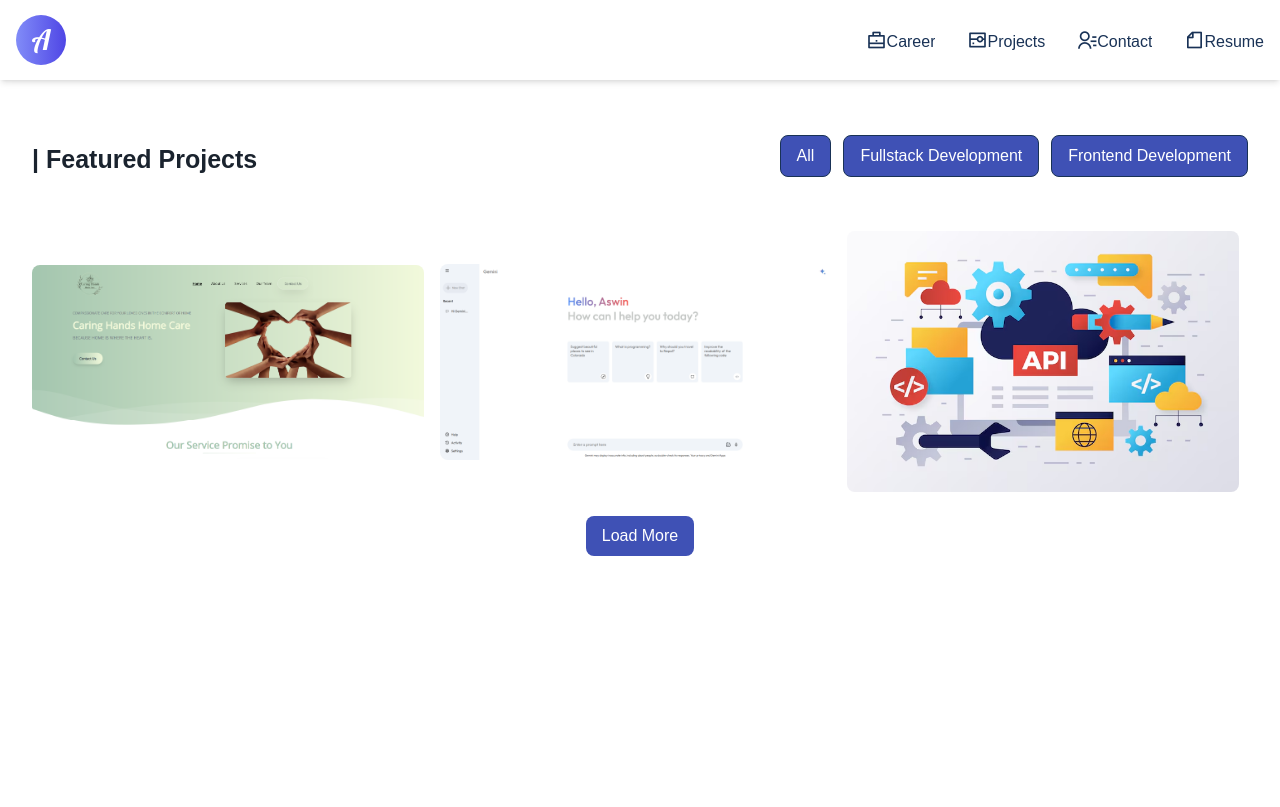
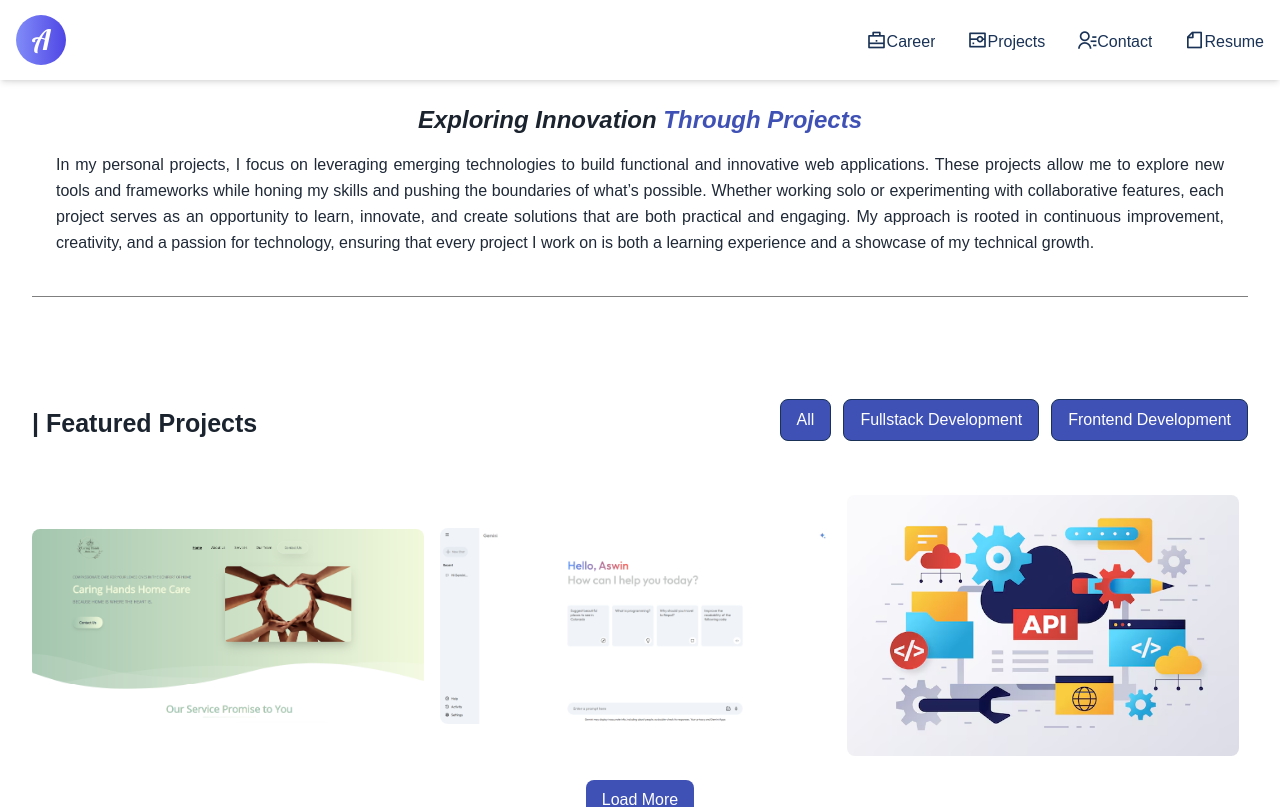
Before and after one commit to AMT98/PortfolioV3, a React (Vite) app: page /projects in a window 1280 px wide. Shown: the top 807 px of the page. Built offline with nearby package versions, Linux system fonts and the light colour scheme.

Commit message:
Added about section for each page

```diff
--- a/src/components/About.tsx
+++ b/src/components/About.tsx
@@ -1,6 +1,5 @@
 import React from "react";
 import { motion } from "framer-motion";
-import { TypingText } from "./CustomTexts";
 import { staggerContainer } from "../utils/motion.tsx";
 
 const About: React.FC = () => {
@@ -13,29 +12,21 @@ const About: React.FC = () => {
       viewport={{ once: true, amount: 0.25 }}
       className="p-6 mt-12 shadow-[rgba(0,0,0,0.5)_0px_1px_0px_0px]"
     >
-      <h1 className="text-2xl font-bold text-indigo-600 mb-4 text-center">
-        <TypingText
-          title="| Creative Developer"
-          textStyles="text-center text-primary-black"
-        />
+      <h1 className="text-2xl font-bold text-primary-black mb-4 text-center">
+        <span className="italic">Creative</span>{" "}
+        <span className="font-bold italic text-primaryColor">Developer </span>{" "}
       </h1>
-      <div className="w-full mb-4">
-        <div className="h-1 mx-auto bg-primaryColor w-64 opacity-25 my-0 py-0 rounded-t"></div>
-      </div>
       <p className="text-gray-800 leading-relaxed text-justify mb-4">
-        <span className="italic">I</span> am a versatile{" "}
-        <span className="font-bold italic text-primaryColor">
-          full-stack developer
-        </span>{" "}
-        with a passion for leveraging cutting-edge technologies to create
-        innovative web solutions. Experienced in the
-        <span className="text-primaryColor font-bold"> PERN stack</span> I
-        strive to combine strong technical expertise with effective soft skills
-        to drive impactful results. My approach is rooted in continuous
-        learning, critical thinking, and problem-solving. With a growth mindset
-        and experience working in diverse teams, I focus on delivering
-        high-quality applications that enhance user experience, client
-        satisfaction, and business success.
+        <span className="italic">I</span> am a{" "}
+        <span className="font-bold italic text-primaryColor">developer</span>{" "}
+        passionate about crafting innovative web solutions by leveraging
+        emerging technologies. My career is built on a strong foundation of
+        technical expertise combined with effective collaboration and
+        problem-solving skills. Throughout my journey, I have honed my ability
+        to drive impactful results through continuous learning and critical
+        thinking. With diverse experience across different teams, I focus on
+        delivering high-quality applications that improve user experiences and
+        contribute to business success.
       </p>
     </motion.div>
   );
--- /dev/null
+++ b/src/components/AboutContact.tsx
@@ -0,0 +1,29 @@
+import React from "react";
+import { motion } from "framer-motion";
+import { staggerContainer } from "../utils/motion.tsx";
+
+const About: React.FC = () => {
+  const staggerVariants = staggerContainer(0.1, 0.2);
+  return (
+    <motion.div
+      variants={staggerVariants}
+      initial="hidden"
+      whileInView="show"
+      viewport={{ once: true, amount: 0.25 }}
+      className="p-6 mt-12 shadow-[rgba(0,0,0,0.5)_0px_1px_0px_0px]"
+    >
+      <h1 className="text-2xl font-bold text-primary-black mb-4 text-center">
+        <span className="italic">Let’s</span>{" "}
+        <span className="font-bold italic text-primaryColor">Connect </span>{" "}
+      </h1>
+      <p className="text-gray-800 leading-relaxed text-justify mb-4">
+        I’d love to hear from you! Whether you’re interested in discussing a
+        potential project, sharing ideas, or simply want to chat about
+        technology, feel free to reach out. I’m always open to new opportunities
+        and collaborations.
+      </p>
+    </motion.div>
+  );
+};
+
+export default About;
--- /dev/null
+++ b/src/components/AboutProjects.tsx
@@ -0,0 +1,37 @@
+import React from "react";
+import { motion } from "framer-motion";
+import { staggerContainer } from "../utils/motion.tsx";
+
+const About: React.FC = () => {
+  const staggerVariants = staggerContainer(0.1, 0.2);
+  return (
+    <motion.div
+      variants={staggerVariants}
+      initial="hidden"
+      whileInView="show"
+      viewport={{ once: true, amount: 0.25 }}
+      className="p-6 mt-12 shadow-[rgba(0,0,0,0.5)_0px_1px_0px_0px]"
+    >
+      <h1 className="text-2xl font-bold text-primary-black mb-4 text-center">
+        <span className="italic">Exploring Innovation</span>{" "}
+        <span className="font-bold italic text-primaryColor">
+          Through Projects{" "}
+        </span>{" "}
+      </h1>
+      <p className="text-gray-800 leading-relaxed text-justify mb-4">
+        In my personal projects, I focus on leveraging emerging technologies to
+        build functional and innovative web applications. These projects allow
+        me to explore new tools and frameworks while honing my skills and
+        pushing the boundaries of what’s possible. Whether working solo or
+        experimenting with collaborative features, each project serves as an
+        opportunity to learn, innovate, and create solutions that are both
+        practical and engaging. My approach is rooted in continuous improvement,
+        creativity, and a passion for technology, ensuring that every project I
+        work on is both a learning experience and a showcase of my technical
+        growth.
+      </p>
+    </motion.div>
+  );
+};
+
+export default About;
--- /dev/null
+++ b/src/components/AboutResume.tsx
@@ -0,0 +1,30 @@
+import React from "react";
+import { motion } from "framer-motion";
+import { staggerContainer } from "../utils/motion.tsx";
+
+const About: React.FC = () => {
+  const staggerVariants = staggerContainer(0.1, 0.2);
+  return (
+    <motion.div
+      variants={staggerVariants}
+      initial="hidden"
+      whileInView="show"
+      viewport={{ once: true, amount: 0.25 }}
+      className="p-6 mt-12 shadow-[rgba(0,0,0,0.5)_0px_1px_0px_0px]"
+    >
+      <h1 className="text-2xl font-bold text-primary-black mb-4 text-center">
+        <span className="italic">View My </span>{" "}
+        <span className="font-bold italic text-primaryColor">Resume </span>{" "}
+      </h1>
+      <p className="text-gray-800 leading-relaxed text-justify mb-4">
+        I’ve curated my resume to highlight my skills, experience, and the
+        projects I’ve worked on. If you’re interested in seeing more about my
+        background and how I can contribute to your team, feel free to download
+        or view my resume.
+      </p>
+
+    </motion.div>
+  );
+};
+
+export default About;
--- a/src/components/Contact.tsx
+++ b/src/components/Contact.tsx
@@ -3,6 +3,7 @@ import emailjs from "emailjs-com";
 import { motion } from "framer-motion";
 import { TypingText } from "./CustomTexts";
 import { staggerContainer } from "../utils/motion.tsx";
+import AboutContact from "./AboutContact.tsx";
 
 const Contact: React.FC = () => {
   const staggerVariants = staggerContainer(0.1, 0.2);
@@ -38,7 +39,7 @@ const Contact: React.FC = () => {
       });
   };
   return (
-    <div className="mt-24 max-w-5xl max-lg:max-w-3xl mx-auto bg-white my-6 font-[sans-serif] min-h-screen">
+    <div className="max-w-5xl max-lg:max-w-3xl mx-auto bg-white my-6 font-[sans-serif] min-h-screen">
       <motion.div
         variants={staggerVariants}
         initial="hidden"
@@ -46,9 +47,10 @@ const Contact: React.FC = () => {
         viewport={{ once: true, amount: 0.25 }}
         className="text-center px-6"
       >
+        <AboutContact />
         <TypingText
           title="| Contact"
-          textStyles="text-center text-gray-800 text-3xl font-extrabold"
+          textStyles="text-center text-gray-800 text-3xl font-extrabold mt-12"
         />
       </motion.div>
 
--- a/src/components/Projects.tsx
+++ b/src/components/Projects.tsx
@@ -4,6 +4,7 @@ import Modal from "../utils/Modal";
 import { motion } from "framer-motion";
 import { staggerContainer } from "../utils/motion";
 import { TypingText } from "./CustomTexts";
+import AboutProjects from "./AboutProjects";
 
 const Projects: React.FC = () => {
   const [nextItems, setNextItems] = useState(3);
@@ -42,6 +43,7 @@ const Projects: React.FC = () => {
 
   return (
     <section id="projects">
+      <AboutProjects />
       <div className="container mt-24 min-h-screen">
         <div className="flex items-center justify-between flex-wrap">
           <motion.div
--- a/src/components/Resume.tsx
+++ b/src/components/Resume.tsx
@@ -1,9 +1,12 @@
 import React from "react";
+import AboutResume from "./AboutResume";
 
 const Resume: React.FC = () => {
   return (
+    <>
+      <AboutResume />
       <div className="flex flex-col justify-center items-center h-screen mt-24">
-      <div className="rounded-xl flex gap-3 p-2 mt-4">
+        <div className="rounded-xl flex gap-3 p-2 ">
           <a
             href="/aswinmalla_resume.pdf"
             download
@@ -20,6 +23,7 @@ const Resume: React.FC = () => {
           className="w-full sm:w-3/4 md:w-2/3 lg:w-full h-full border rounded-lg shadow-lg"
         />
       </div>
+    </>
   );
 };
 
```
Lines whose indentation alone changed are shown as unchanged.
